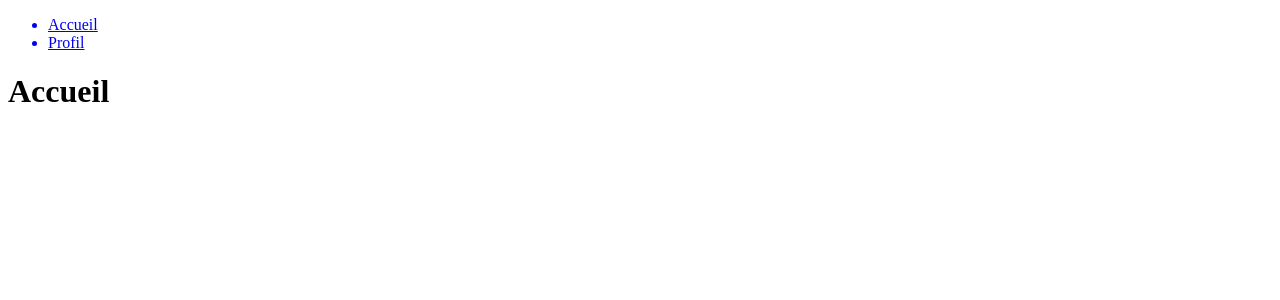
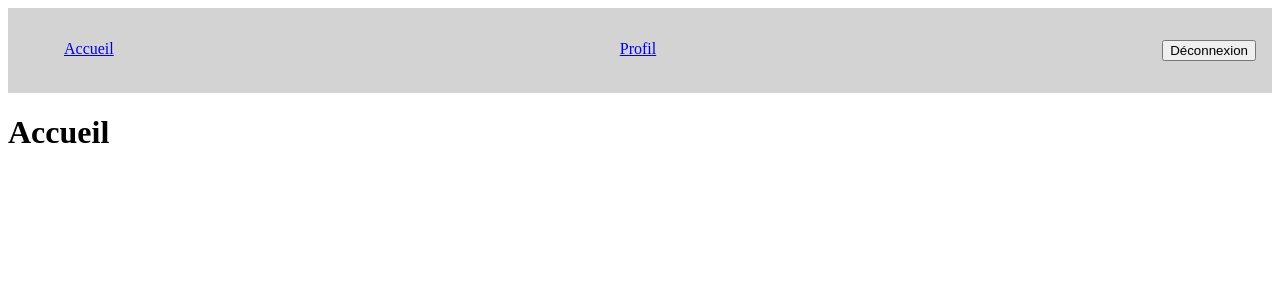
Before and after one commit to tloloum/EcoScout, a React (Create React App) app in the folder front/: page / in a window 1280 px wide. Shown: the top 300 px of the page. Built offline with nearby package versions, Linux system fonts and the light colour scheme.

Commit message:
Debut de mise en place du login

```diff
--- a/front/src/App.js
+++ b/front/src/App.js
@@ -1,18 +1,27 @@
-import React from "react";
+import React, { useState } from "react";
 import { BrowserRouter, Route, Routes } from "react-router-dom";
+import Auth from "./contexts/Auth";
 import Error404 from "./pages/Error404";
 import Home from "./pages/Home";
-import Profil from "./pages/Profil";
+import Login from "./pages/Login";
+import Profile from "./pages/Profile";
+import Register from "./pages/Register";
+import { hasAuthenticated } from "./services/AuthApi";
 
 const App = () => {
+  const [isAuthenticated, setIsAuthenticated] = useState(hasAuthenticated());
   return (
+    <Auth.Provider value={{ isAuthenticated }}>
       <BrowserRouter>
         <Routes>
           <Route path="/" element={<Home />} />
-        <Route path="/profil" element={<Profil />} />
           <Route path="*" element={<Error404 />} />
+          <Route path="/register" element={<Register />} />
+          <Route path="/login" element={<Login />} />
+          <Route path="/profile" element={<Profile />} />
         </Routes>
       </BrowserRouter>
+    </Auth.Provider>
   );
 };
 
--- a/front/src/components/Navigation.js
+++ b/front/src/components/Navigation.js
@@ -1,25 +1,47 @@
-import React from "react";
+import React, { useContext } from "react";
 import { NavLink } from "react-router-dom";
+import Auth from "../contexts/Auth";
 
 const Navigation = () => {
+  const { isAuthenticated } = useContext(Auth);
   return (
-    <div>
     <div className="navigation">
       <ul>
+        <NavLink to="/" className={(nav) => (nav.isActive ? "nav-active" : "")}>
+          <li>Accueil</li>
+        </NavLink>
+
+        {(!isAuthenticated && (
+          <>
             <NavLink
-            to="/"
+              to="/login"
               className={(nav) => (nav.isActive ? "nav-active" : "")}
             >
-            <li>Accueil</li>
+              <li>Se connecter</li>
             </NavLink>
+
             <NavLink
-            to="/profil"
+              to="/login"
+              className={(nav) => (nav.isActive ? "nav-active" : "")}
+            >
+              <li>S'enregistrer</li>
+            </NavLink>
+          </>
+        )) || (
+          <>
+            <NavLink
+              to="/profile"
               className={(nav) => (nav.isActive ? "nav-active" : "")}
             >
               <li>Profil</li>
             </NavLink>
+
+            <li>
+              <button>Déconnexion</button>
+            </li>
+          </>
+        )}
       </ul>
-      </div>
     </div>
   );
 };
--- /dev/null
+++ b/front/src/contexts/Auth.js
@@ -0,0 +1,5 @@
+import React from "react";
+
+export default React.createContext({
+  isAuthenticated: false,
+});
--- a/front/src/index.js
+++ b/front/src/index.js
@@ -1,6 +1,7 @@
 import React from "react";
 import ReactDOM from "react-dom/client";
 import App from "./App";
+import "./styles/index.scss";
 
 const root = ReactDOM.createRoot(document.getElementById("root"));
 root.render(
--- /dev/null
+++ b/front/src/pages/Login.js
@@ -0,0 +1,11 @@
+import React from "react";
+
+const Login = () => {
+  return (
+    <div>
+      <p>testLogin</p>
+    </div>
+  );
+};
+
+export default Login;
--- a/front/src/pages/Profil.js
+++ /dev/null
@@ -1,13 +0,0 @@
-import React from "react";
-import Navigation from "../components/Navigation";
-
-const Profil = () => {
-  return (
-    <div>
-      <Navigation />
-      <h1>Profil</h1>
-    </div>
-  );
-};
-
-export default Profil;
--- /dev/null
+++ b/front/src/pages/Register.js
@@ -0,0 +1,7 @@
+import React from "react";
+
+const Register = () => {
+  return <div>test</div>;
+};
+
+export default Register;
--- /dev/null
+++ b/front/src/services/AuthApi.js
@@ -0,0 +1,3 @@
+export function hasAuthenticated() {
+  return true;
+}
--- /dev/null
+++ b/front/src/styles/components/Navigation.scss
@@ -0,0 +1,13 @@
+.navigation {
+  background-color: lightgray;
+  padding: 1em;
+  ul {
+    display: flex;
+    flex-direction: row;
+    justify-content: space-between;
+
+    li {
+      list-style-type: none;
+    }
+  }
+}
--- /dev/null
+++ b/front/src/styles/index.scss
@@ -0,0 +1,2 @@
+@import "./Home.scss";
+@import "./components/Navigation.scss";
```
Also changed, not shown: front/src/components/AutheticatedRoute.jsx (added, +14 -0 lines), front/src/styles/Home.scss (renamed from front/src/styles/App.css). Lines whose indentation alone changed are shown as unchanged.
